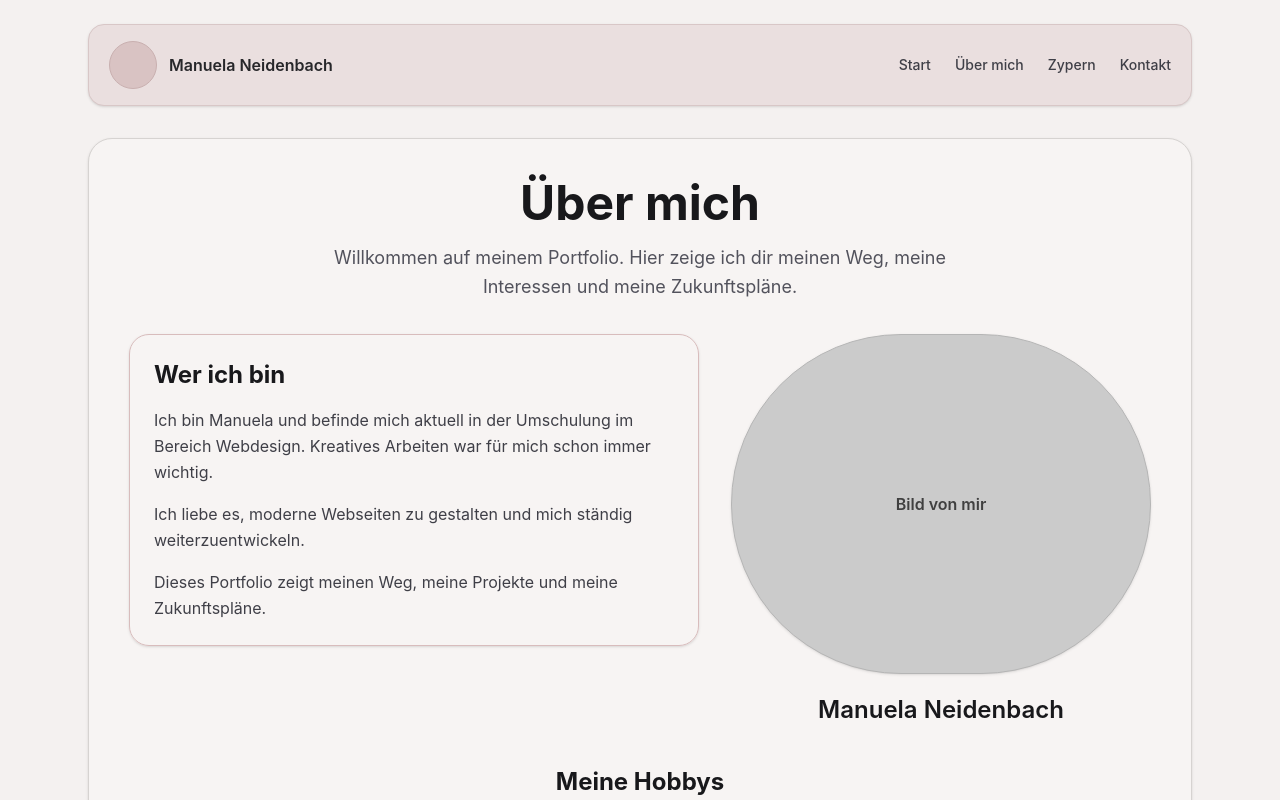
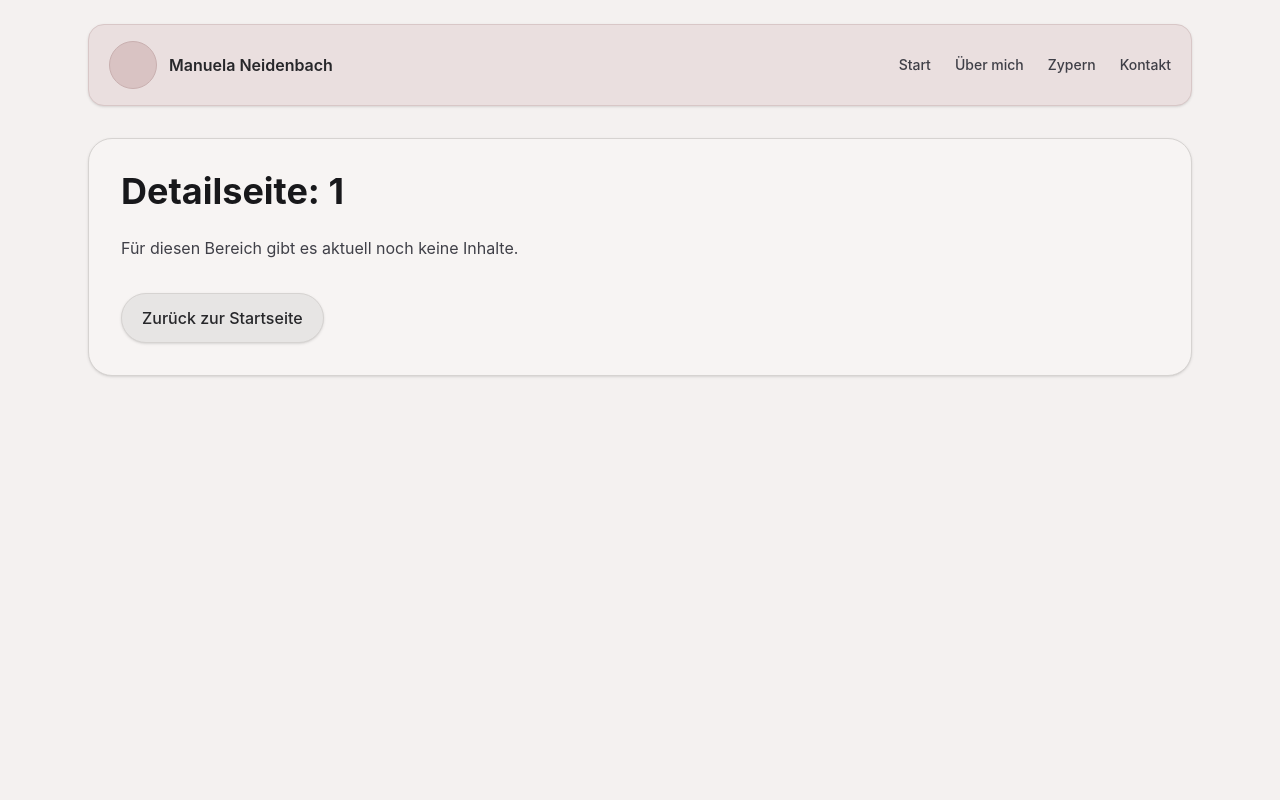
Before and after one commit to ManuelaNeidenbach/portfolio, a React app: page /details/1 in a window 1280 px wide. Shown: the top 800 px of the page. Built offline with nearby package versions, Linux system fonts and the light colour scheme; the HTML template or start-up script is replaced by a standard one.

Commit message:
React Router und Seitenstruktur fertig

```diff
--- a/package.json
+++ b/package.json
@@ -11,7 +11,8 @@
   },
   "dependencies": {
     "react": "^19.2.4",
-    "react-dom": "^19.2.4"
+    "react-dom": "^19.2.4",
+    "react-router-dom": "^7.14.2"
   },
   "devDependencies": {
     "@eslint/js": "^9.39.4",
--- a/src/App.jsx
+++ b/src/App.jsx
@@ -1,7 +1,26 @@
- import AboutMe from './components/about/AboutMe'
+ import { Routes, Route } from 'react-router-dom'
+import Header from './components/layout/Header'
+import AboutMe from './pages/AboutMe'
+import Cyprus from './pages/Cyprus'
+import Contact from './pages/Contact'
+import DetailPage from './pages/DetailPage'
 
 function App() {
-  return <AboutMe />
+  return (
+    <div className="min-h-screen bg-[#f4f1f0] text-zinc-800">
+      <Header />
+
+      <main className="max-w-6xl mx-auto px-4 py-6 md:px-6 md:py-8">
+        <Routes>
+          <Route path="/" element={<AboutMe />} />
+          <Route path="/about" element={<AboutMe />} />
+          <Route path="/cyprus" element={<Cyprus />} />
+          <Route path="/contact" element={<Contact />} />
+          <Route path="/details/:topic" element={<DetailPage />} />
+        </Routes>
+      </main>
+    </div>
+  )
 }
 
 export default App
--- a/src/components/about/AboutMe.jsx
+++ /dev/null
@@ -1,20 +0,0 @@
- import Header from '../layout/Header'
-import Profile from './Profile'
-import CyprusSection from '../sections/CyprusSection'
-import ContactSection from '../sections/ContactSection'
-
-function AboutMe() {
-  return (
-    <div className="min-h-screen bg-[#f4f1f0] text-zinc-800">
-      <Header />
-
-      <main className="max-w-6xl mx-auto px-4 py-6 space-y-12 md:px-6 md:py-8 lg:space-y-16">
-        <Profile />
-        <CyprusSection />
-        <ContactSection />
-      </main>
-    </div>
-  )
-}
-
-export default AboutMe
--- a/src/components/layout/Header.jsx
+++ b/src/components/layout/Header.jsx
@@ -1,4 +1,11 @@
- function Header() {
+ import { NavLink } from 'react-router-dom'
+
+function Header() {
+  const linkClass = ({ isActive }) =>
+    `transition ${
+      isActive ? 'text-sky-600 font-semibold' : 'text-zinc-700 hover:text-sky-600'
+    }`
+
   return (
     <header className="max-w-6xl mx-auto px-4 pt-4 md:px-6 md:pt-6">
       <div className="rounded-2xl border border-[#d8c7c7] bg-[#eadfdf] px-5 py-4 shadow-sm">
@@ -10,19 +17,19 @@
             </span>
           </div>
 
-          <nav className="flex flex-wrap justify-center gap-4 text-sm font-medium text-zinc-700 md:gap-6">
-            <a href="#about" className="transition hover:text-sky-600">
+          <nav className="flex flex-wrap justify-center gap-4 text-sm font-medium md:gap-6">
+            <NavLink to="/" className={linkClass}>
               Start
-            </a>
-            <a href="#about" className="transition hover:text-sky-600">
+            </NavLink>
+            <NavLink to="/about" className={linkClass}>
               Über mich
-            </a>
-            <a href="#cyprus" className="transition hover:text-sky-600">
+            </NavLink>
+            <NavLink to="/cyprus" className={linkClass}>
               Zypern
-            </a>
-            <a href="#contact" className="transition hover:text-sky-600">
+            </NavLink>
+            <NavLink to="/contact" className={linkClass}>
               Kontakt
-            </a>
+            </NavLink>
           </nav>
         </div>
       </div>
--- a/src/main.jsx
+++ b/src/main.jsx
@@ -1,10 +1,13 @@
  import React from 'react'
 import ReactDOM from 'react-dom/client'
+import { BrowserRouter } from 'react-router-dom'
 import App from './App.jsx'
 import './index.css'
 
 ReactDOM.createRoot(document.getElementById('root')).render(
   <React.StrictMode>
-    <App />
+    <BrowserRouter>
+      <App />
+    </BrowserRouter>
   </React.StrictMode>,
 )
--- /dev/null
+++ b/src/pages/AboutMe.jsx
@@ -0,0 +1,15 @@
+ import Profile from '../components/about/Profile'
+import CyprusSection from '../components/sections/CyprusSection'
+import ContactSection from '../components/sections/ContactSection'
+
+function AboutMe() {
+  return (
+    <div className="space-y-12 md:space-y-16">
+      <Profile />
+      <CyprusSection />
+      <ContactSection />
+    </div>
+  )
+}
+
+export default AboutMe
--- /dev/null
+++ b/src/pages/Contact.jsx
@@ -0,0 +1,7 @@
+import ContactSection from '../components/sections/ContactSection'
+
+function Contact() {
+  return <ContactSection />
+}
+
+export default Contact
--- /dev/null
+++ b/src/pages/Cyprus.jsx
@@ -0,0 +1,7 @@
+import CyprusSection from '../components/sections/CyprusSection'
+
+function Cyprus() {
+  return <CyprusSection />
+}
+
+export default Cyprus
--- /dev/null
+++ b/src/pages/DetailPage.jsx
@@ -0,0 +1,34 @@
+import { Link, useParams } from 'react-router-dom'
+
+function DetailPage() {
+  const { topic } = useParams()
+
+  const content = {
+    profil: 'Hier könnten später mehr Informationen über mich stehen.',
+    zypern:
+      'Hier könnten später ausführliche Inhalte zu meiner Auswanderung nach Zypern stehen.',
+    kontakt:
+      'Hier könnten später zusätzliche Kontaktinformationen oder häufige Fragen stehen.',
+  }
+
+  return (
+    <section className="rounded-[24px] border border-stone-300 bg-[#f7f4f3] p-6 shadow-sm md:p-8">
+      <h1 className="text-3xl font-bold text-zinc-900 md:text-4xl">
+        Detailseite: {topic}
+      </h1>
+
+      <p className="mt-6 leading-relaxed text-zinc-700">
+        {content[topic] || 'Für diesen Bereich gibt es aktuell noch keine Inhalte.'}
+      </p>
+
+      <Link
+        to="/"
+        className="mt-8 inline-block rounded-full border border-stone-300 bg-stone-200 px-5 py-3 font-medium text-zinc-800 shadow-sm transition hover:bg-stone-300"
+      >
+        Zurück zur Startseite
+      </Link>
+    </section>
+  )
+}
+
+export default DetailPage
```
Also changed, not shown: 1 other file (tests, documents, lock files or other folders).
